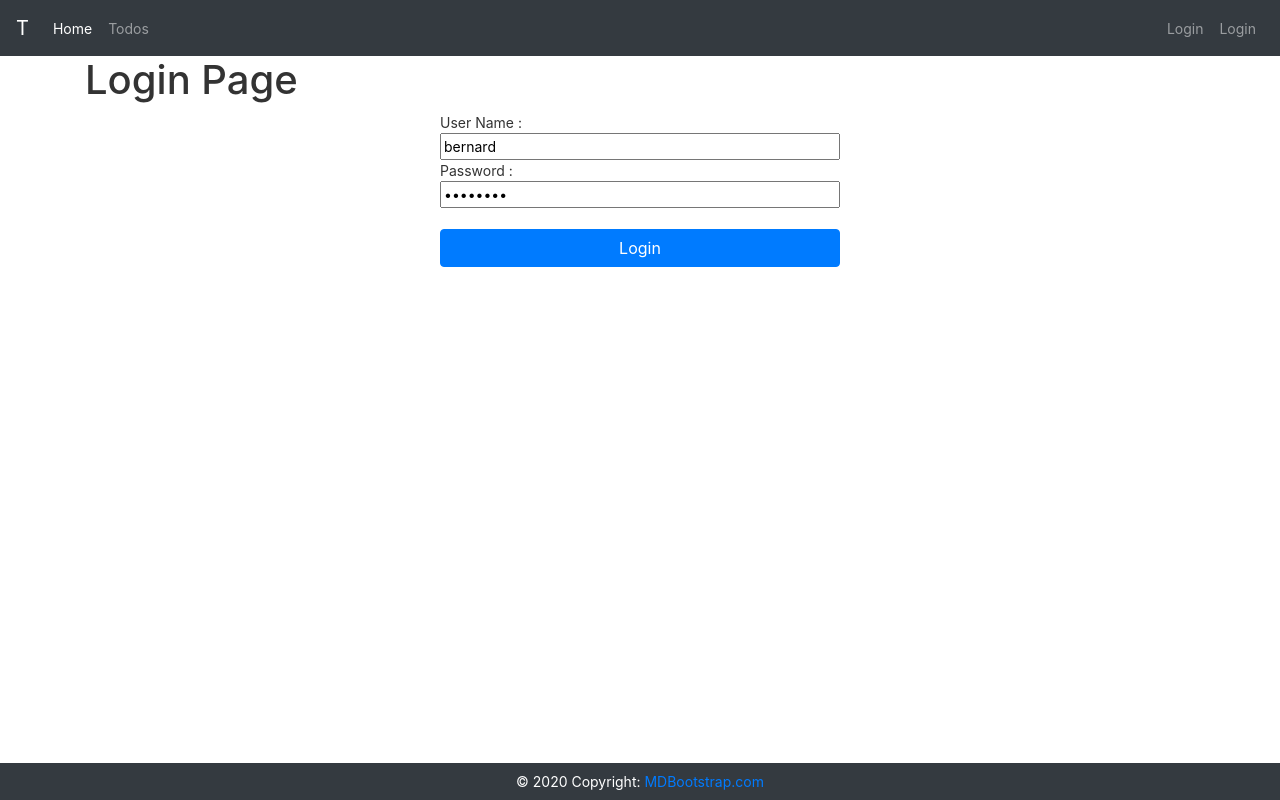
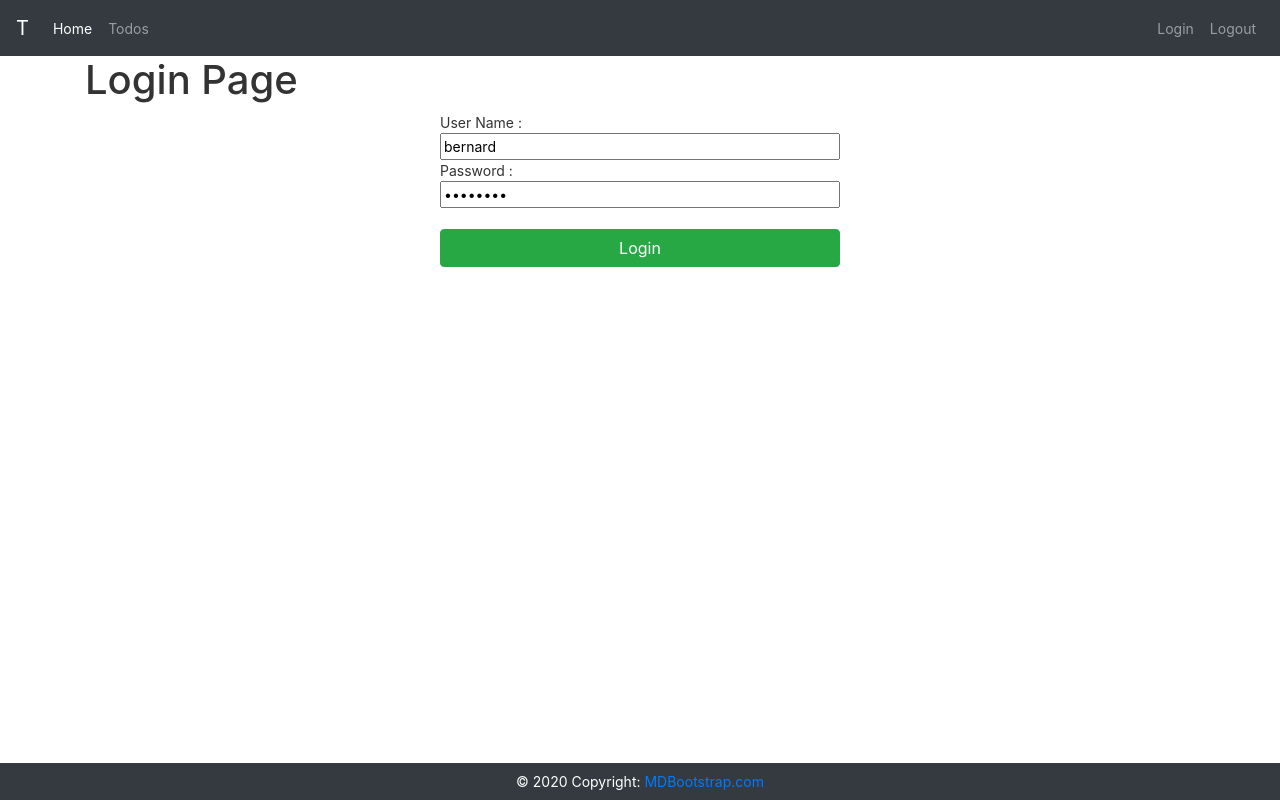
Before and after one commit to breakdaiz/todo, an Angular app: page / in a window 1280 px wide. Built offline with nearby package versions, Linux system fonts and the light colour scheme.

Commit message:
fixed UI

```diff
--- a/src/app/login/login.component.html
+++ b/src/app/login/login.component.html
@@ -1,14 +1,13 @@
 <h1>Login Page</h1>
 <div class="container">
-  <small *ngIf="invalidLogin">{{ errorMessage }}</small>
+  <div class="alert alert-warning" *ngIf="invalidLogin">{{ errorMessage }}</div>
   <div class="login__container">
     User Name :
     <input type="text" name="username" [(ngModel)]="username" />
     Password :
     <input type="password" name="password" [(ngModel)]="password" />
     <br />
-
-    <button type="button" class="btn btn-primary" (click)="submitHandler()">
+    <button type="button" class="btn btn-success" (click)="submitHandler()">
       Login
     </button>
   </div>
--- a/src/app/menu/menu.component.html
+++ b/src/app/menu/menu.component.html
@@ -1,5 +1,6 @@
+<header>
   <nav class="navbar navbar-expand-lg navbar-dark bg-dark">
-  <a class="navbar-brand" href="#">T</a>
+    <a class="navbar-brand" routerLink="/">T</a>
     <button
       class="navbar-toggler"
       type="button"
@@ -14,15 +15,18 @@
     <div class="collapse navbar-collapse" id="navbarText">
       <ul class="navbar-nav mr-auto">
         <li class="nav-item active">
-        <a class="nav-link" href="#">Home <span class="sr-only"></span></a>
+          <a class="nav-link" routerLink="/welcome/in28minutes"
+            >Home <span class="sr-only"></span
+          ></a>
         </li>
         <li class="nav-item">
-        <a class="nav-link" href="#">Todos</a>
+          <a class="nav-link" routerLink="/todos">Todos</a>
         </li>
       </ul>
       <ul class="navbar-nav justify-content-end">
-      <a class="nav-link" href="#">Login </a>
-      <a class="nav-link" href="#">Login </a>
+        <a class="nav-link" href="/login">Login </a>
+        <a class="nav-link" href="/logout">Logout </a>
       </ul>
     </div>
   </nav>
+</header>
--- a/src/app/welcome/welcome.component.html
+++ b/src/app/welcome/welcome.component.html
@@ -1,4 +1,4 @@
-<div>
+<div class="container">
   <h1>Welcome Component {{ name }}</h1>
 
   You can Manage your todos here <a routerLink="/todos"> here</a>
```
Lines whose indentation alone changed are shown as unchanged.
